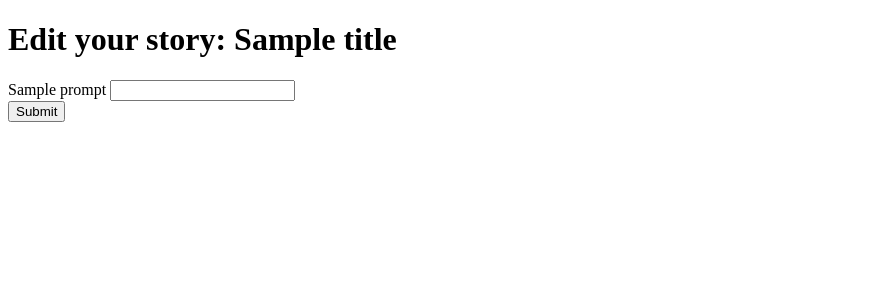
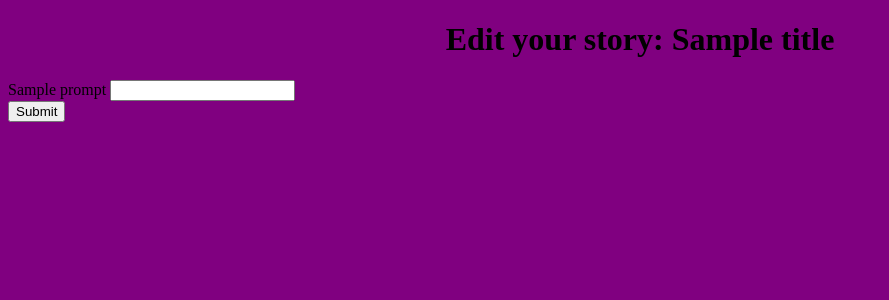
Before and after one commit to KathyGo/Flask-Madlibs, a Flask app: template templates/story_form.html in a window 1280 px wide. Shown: the top 300 px of the page, without its empty margins (0-889 px from the left). Run offline with Flask 2, Linux system fonts and the light colour scheme; the template is opened without the code that fills it: most values are stand-ins (such as "Sample title", 1, 10 or a date in 2020).

Commit message:
added css file

```diff
--- /dev/null
+++ b/static/app.css
@@ -0,0 +1,16 @@
+h1 {
+	display: block;
+	font-size: 2em;
+	margin-top: 0.67em;
+	margin-bottom: 0.67em;
+	font-weight: bold;
+	text-align: center;
+}
+
+body {
+	background-color: purple;
+}
+
+.form-label {
+	width: 25%;
+}
--- a/templates/base.html
+++ b/templates/base.html
@@ -5,6 +5,7 @@
     <meta http-equiv="X-UA-Compatible" content="IE=edge">
     <meta name="viewport" content="width=device-width, initial-scale=1.0">
     <title>{% block title %}{% endblock %}</title>
+    <link rel="stylesheet" href="/static/app.css">
 </head>
 <body>
     {% block content %}{% endblock %}
--- a/templates/home.html
+++ b/templates/home.html
@@ -2,7 +2,7 @@
 {% block title %}Madlibs{% endblock %}
 
 {% block content %}
-<h1>Madlibs</h1>
+<h1>MADLIBS</h1>
 <h2>Choose your story template</h2>
 <form action="/story_form">
     <label for="template-list">Choose a template:</label>
--- a/templates/story.html
+++ b/templates/story.html
@@ -2,6 +2,6 @@
 {% block title %}Madlibs Story{% endblock %}
 
 {% block content %}
-    <h1>Your Story</h1>
+    <h1>Here is your Story</h1>
     <p>{{content}}</p>
 {% endblock %}
--- a/templates/story_form.html
+++ b/templates/story_form.html
@@ -7,8 +7,8 @@
     <input type="hidden" name="storyId" value={{storyId}}>
 {% for prompt in prompts %}
     <div>
-        <label for={{prompt}}>{{prompt}}</label>
-        <input type="text" id={{prompt}} name={{prompt}}>
+        <label for={{prompt}} class="form-label">{{prompt}}</label>
+        <input type="text" id={{prompt}} calss = "form-input" name={{prompt}}>
     </div>
 {% endfor %}
     <button>Submit</button>
```
